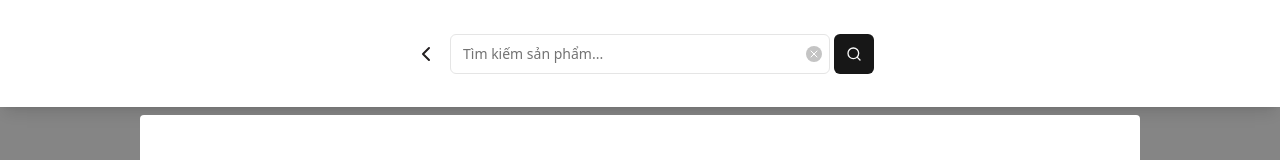
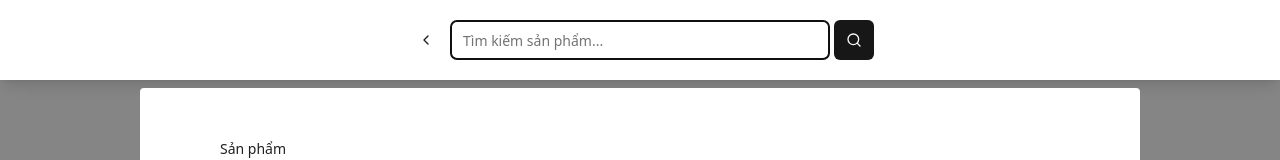
Before and after one commit to hiusnguyen201/FE_ADMIN_ClothingShop, a React (Vite) app: page / in a window 1280 px wide. Both pictures are taken after a click on the button 1148 px from the left and 39 px from the top of the page. Shown: the top 160 px of the page. Built offline with nearby package versions, Linux system fonts and the light colour scheme.

Commit message:
:zap: clear, search ui in Search Dialog

```diff
--- a/src/components/ui/button.tsx
+++ b/src/components/ui/button.tsx
@@ -1,8 +1,8 @@
-import * as React from "react"
-import { Slot } from "@radix-ui/react-slot"
-import { cva, type VariantProps } from "class-variance-authority"
+import * as React from "react";
+import { Slot } from "@radix-ui/react-slot";
+import { cva, type VariantProps } from "class-variance-authority";
 
-import { cn } from "@/lib/utils"
+import { cn } from "@/lib/utils";
 
 const buttonVariants = cva(
   "inline-flex items-center justify-center gap-2 whitespace-nowrap rounded-md text-sm font-medium ring-offset-background transition-colors focus-visible:outline-none focus-visible:ring-2 focus-visible:ring-ring focus-visible:ring-offset-2 disabled:pointer-events-none disabled:opacity-50 [&_svg]:pointer-events-none [&_svg]:size-4 [&_svg]:shrink-0",
@@ -31,26 +31,29 @@ const buttonVariants = cva(
       size: "default",
     },
   }
-)
+);
 
 export interface ButtonProps
   extends React.ButtonHTMLAttributes<HTMLButtonElement>,
     VariantProps<typeof buttonVariants> {
-  asChild?: boolean
+  asChild?: boolean;
 }
 
 const Button = React.forwardRef<HTMLButtonElement, ButtonProps>(
   ({ className, variant, size, asChild = false, ...props }, ref) => {
-    const Comp = asChild ? Slot : "button"
+    const Comp = asChild ? Slot : "button";
     return (
       <Comp
-        className={cn(buttonVariants({ variant, size, className }))}
+        className={cn(
+          buttonVariants({ variant, size, className }),
+          "focus-visible:ring-0 focus-visible:ring-offset-0"
+        )}
         ref={ref}
         {...props}
       />
-    )
+    );
   }
-)
-Button.displayName = "Button"
+);
+Button.displayName = "Button";
 
-export { Button, buttonVariants }
+export { Button, buttonVariants };
--- a/src/layouts/client/components/SearchDialog.jsx
+++ b/src/layouts/client/components/SearchDialog.jsx
@@ -12,6 +12,7 @@ import { Badge } from "@/components/ui/badge";
 import { Link } from "react-router-dom";
 import { Button } from "@/components/ui/button";
 import { ChevronLeftIcon, SearchIcon, XIcon } from "lucide-react";
+import { useRef, useState } from "react";
 
 const data = [
   {
@@ -33,31 +34,48 @@ const data = [
 ];
 
 export default function SearchDialog({ open, onOpenChange }) {
+  const [searchValue, setSearchValue] = useState("");
+  const inputRef = useRef();
   return (
     <Dialog open={open} onOpenChange={onOpenChange}>
       <DialogPortal>
         <DialogOverlay className="opacity-60" />
         <Content
           className={
-            "right-0 fixed left-0 top-0 z-50 h-[107px] bg-background shadow-lg duration-200 data-[state=open]:animate-in data-[state=closed]:animate-out data-[state=closed]:fade-out-0 data-[state=open]:fade-in-0 data-[state=closed]:slide-out-to-top-1/2 data-[state=open]:slide-in-from-top-1/2"
+            "right-0 fixed left-0 top-0 z-50 h-[80px] bg-background shadow-lg duration-200 data-[state=open]:animate-in data-[state=closed]:animate-out data-[state=closed]:fade-out-0 data-[state=open]:fade-in-0 data-[state=closed]:slide-out-to-top-1/2 data-[state=open]:slide-in-from-top-1/2"
           }
         >
           <DialogTitle className="sr-only">Search</DialogTitle>
           <DialogDescription className="sr-only">Search</DialogDescription>
-          <div className="flex px-4 gap-1 items-center h-full relative max-w-[500px] mx-auto">
-            <Close className="p-2">
-              <ChevronLeftIcon className="h-6 w-6" />
-              <span className="sr-only">Close</span>
+          <div className="px-4 flex gap-1 items-center h-full relative max-w-[500px] mx-auto">
+            <Close>
+              <Button variant="ghost" size="icon">
+                <ChevronLeftIcon className="h-6 w-6" />
+                <span className="sr-only">Close</span>
+              </Button>
             </Close>
             <div className="flex-1 relative flex items-center gap-1">
               <Input
+                ref={inputRef}
                 type="name"
+                value={searchValue}
+                onChange={(e) => setSearchValue(e.target.value)}
                 className="pr-8"
                 placeholder="Tìm kiếm sản phẩm..."
+                autoFocus
               />
-              <div className="absolute right-2 rounded-full bg-[#c4c4c4] text-[#fff] cursor-pointer">
-                <XIcon className="w-4 h-4 p-0.5" />
-              </div>
+              {searchValue && (
+                <Button
+                  variant="ghost"
+                  onClick={() => {
+                    setSearchValue("");
+                    inputRef.current.focus();
+                  }}
+                  className="absolute right-1.5 p-1 h-auto rounded-full"
+                >
+                  <XIcon className="w-4 h-4" />
+                </Button>
+              )}
             </div>
             <Button className="px-3">
               <SearchIcon />
```
